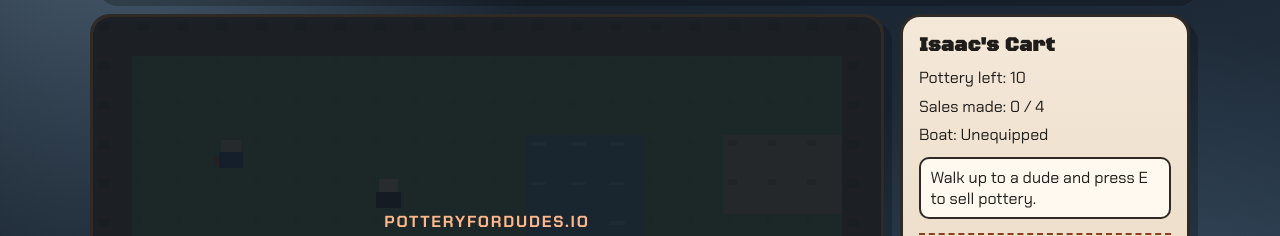
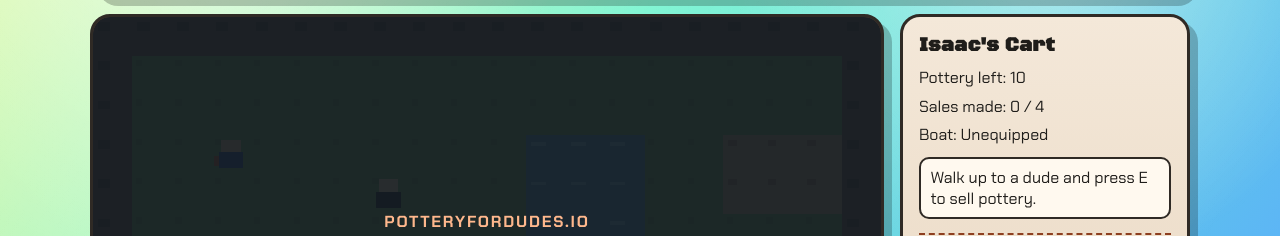
Before and after one commit to jackhuh512/potteryfordudes.io, a plain HTML site: page index.html in a window 1280 px wide. Shown: the part 223-459 px from the top of the page. Drawn offline with Linux system fonts and the light colour scheme.

Commit message:
Add animated rainbow shiny site background

```diff
--- a/styles.css
+++ b/styles.css
@@ -21,10 +21,59 @@ body {
   min-height: 100vh;
   font-family: "Chakra Petch", sans-serif;
   color: var(--ink);
+  position: relative;
+  isolation: isolate;
+  background: linear-gradient(
+    130deg,
+    #ff5f6d,
+    #ffc371,
+    #f9f871,
+    #5cf2c7,
+    #5da9ff,
+    #bb7dff,
+    #ff5f6d
+  );
+  background-size: 300% 300%;
+  animation: rainbow-shift 18s linear infinite;
+}
+
+body::before {
+  content: "";
+  position: fixed;
+  inset: 0;
+  z-index: -1;
+  pointer-events: none;
   background:
-    radial-gradient(circle at 8% 10%, #4f6478 0, transparent 32%),
-    radial-gradient(circle at 90% 85%, #3c5366 0, transparent 34%),
-    linear-gradient(165deg, var(--bg-0), var(--bg-1));
+    radial-gradient(circle at 14% 12%, rgb(255 255 255 / 0.65), transparent 30%),
+    radial-gradient(circle at 82% 22%, rgb(255 255 255 / 0.48), transparent 26%),
+    linear-gradient(120deg, transparent 18%, rgb(255 255 255 / 0.4) 45%, transparent 72%);
+  background-size: auto, auto, 230% 230%;
+  mix-blend-mode: screen;
+  animation: shine-sweep 7s ease-in-out infinite;
+}
+
+@keyframes rainbow-shift {
+  0% {
+    background-position: 0% 50%;
+  }
+  50% {
+    background-position: 100% 50%;
+  }
+  100% {
+    background-position: 0% 50%;
+  }
+}
+
+@keyframes shine-sweep {
+  0%,
+  100% {
+    background-position: center, center, 0% 0%;
+    opacity: 0.8;
+  }
+  50% {
+    background-position: center, center, 100% 100%;
+    opacity: 1;
+  }
 }
 
 .shell {
```
